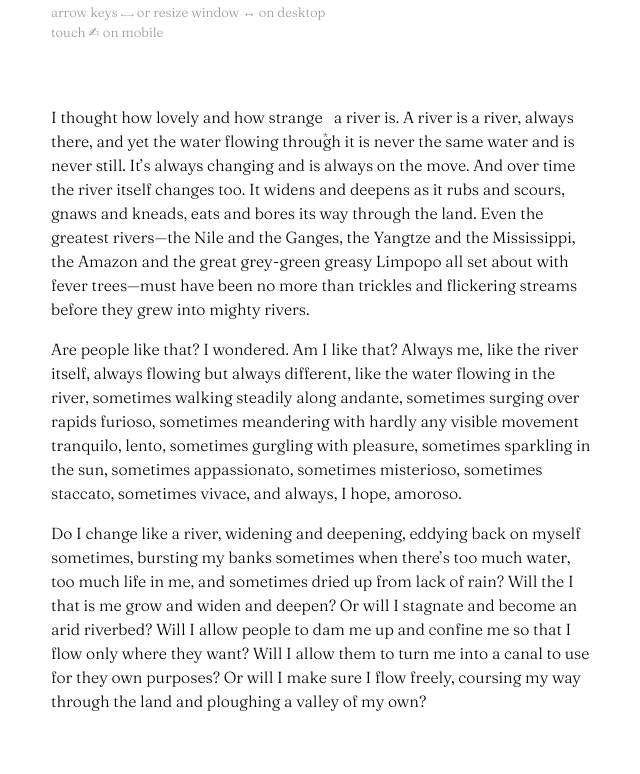
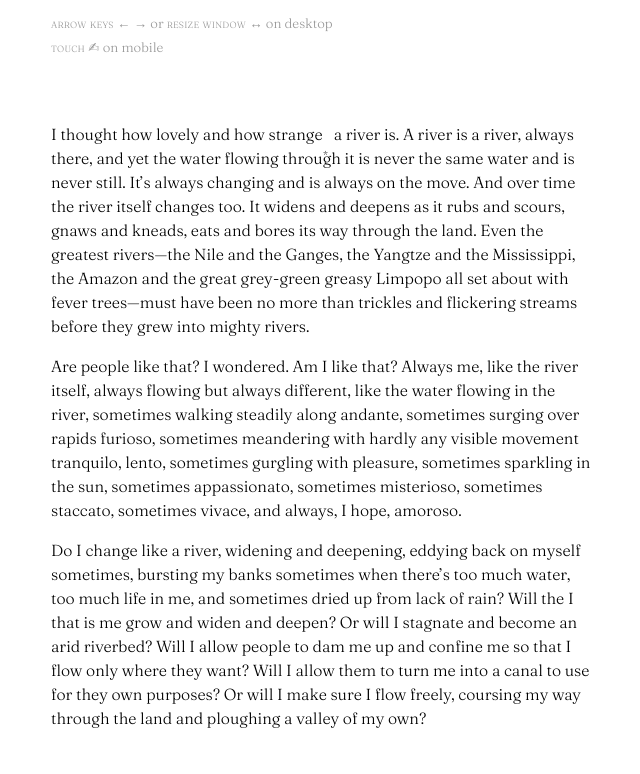
Before and after one commit to kayserifserif/rivers, a plain HTML site: page index.html in a window 1280 px wide. Shown: the part 123-897 px from the top of the page, without its empty margins (317-957 px from the left). Drawn offline with Linux system fonts and the light colour scheme.

Commit message:
style: clean up

```diff
--- a/css/style.css
+++ b/css/style.css
@@ -32,33 +32,18 @@ body {
 
 html {
   height: 100%;
-  display: flex;
-  align-content: center;
 }
 
 body {
-  /* text-align: center; */
   font-family: Fraunces, serif;
   font-weight: 300;
-  /* font-weight: 400; */
   width: 40em;
   margin: auto;
-  /* font-size: 28px; */
-  /* transition: 1s ease-in-out font-size; */
-  /* display: flex; */
-  /* flex-direction: column; */
-}
-
-.birdseye {
-  /* width: 400px; */
-  /* font-size: 6px; */
+  line-height: 1.5;
 }
 
 h1 {
-  /* font-size: 1rem; */
   font-weight: 300;
-  /* font-size: 4em; */
-  /* font-weight: 400; */
   font-style: italic;
 }
 
@@ -67,59 +52,42 @@ main,
 footer {
   margin: 4em auto;
   max-width: 85%;
-  /* text-align: left; */
-  /* width: 400px; */
 }
 
+header,
 footer,
-footer a,
-small,h1 {
+footer a {
   color: var(--secondary);
+}
+
+kbd {
+  font-family: Fraunces, serif;
+  font-variant: small-caps;
+  letter-spacing: 0.2px;
 }
 
 .asterisk {
   position: absolute;
-  margin: 0;
-  width: max-content;
   font-size: 0.5em;
-  text-align: center;
 }
 
 .text {
-  /* width: 400px; */
-  /* max-width: 85%; */
-  line-height: 1.5;
   text-align: left;
   white-space: pre-wrap;
 }
 
-/* .buttons {
-  display: flex;
-  flex-direction: column;
-  gap: 1em;
-  align-items: flex-start;
-} */
-
 button {
   font-family: Fraunces, serif;
-  /* font-size: 0.8em; */
   font-size: 1em;
   font-weight: 400;
   background: none;
-  /* border: 0.5px solid currentColor; */
   border: none;
-  /* border-radius: 5px; */
   padding: 0;
   text-decoration: underline;
-  /* padding: 2px 4px; */
   cursor: pointer;
   color: var(--secondary);
 }
 
-/* button:hover {
-  background-color: rgba(0, 0, 0, 0.01);
-} */
-
 .hidden {
   display: none;
 }
--- a/index.html
+++ b/index.html
@@ -18,8 +18,8 @@
     <h1>Rivers</h1>
     <p>
       <small>
-        arrow keys <kbd>&larr;</kbd><kbd>&rarr;</kbd> or resize window ↔︎ on desktop<br>
-        touch ✍︎ on mobile<br>
+        <kbd>arrow keys &larr; &rarr;</kbd> or <kbd>resize window ↔︎</kbd> on desktop<br>
+        <kbd>touch ✍︎</kbd> on mobile<br>
       </small>
     </p>
   </header>
@@ -31,17 +31,8 @@
   </main>
   <footer>
     <p class="buttons">
-      <!-- <button class="view-button" id="sky">Watch from the sky</button> -->
-      <!-- <button class="view-button hidden" id="closeup">Watch from up close</button> -->
       <button class="reset-button">Remake</button>
     </p>
-    <!-- <p>
-      Aidan Chambers<br>
-      <i>This is All: The Pillow Book of Cordelia Kenn</i>
-    </p>
-    <p>
-      Inspired by <a href="https://products.minguhongmfg.com/river-typography/">Min Guhong Mfg.</a>
-    </p> -->
     <p>Words by Aidan Chambers from <i>This is All: The Pillow Book of Cordelia Kenn</i>. Inspired by <a href="https://products.minguhongmfg.com/river-typography/">Min Guhong Mfg.</a></p>
   </footer>
   <script src="./js/script.js"></script>
```
